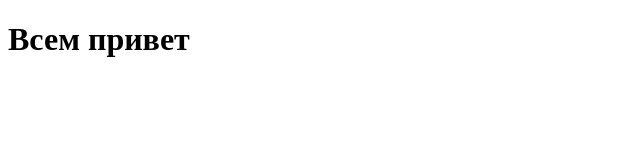
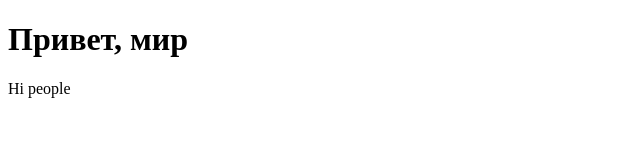
Before and after one commit to serriba/kolobok-stream, a plain HTML site: page index1.html in a window 1280 px wide. Shown: the whole page, without its empty margins (0-640 px from the left). Drawn offline with Linux system fonts and the light colour scheme.

Commit message:
add new p

```diff
--- a/index1.html
+++ b/index1.html
@@ -7,6 +7,7 @@
     <title>Document</title>
 </head>
 <body>
-    <h1>Всем привет</h1>
+    <h1>Привет, мир</h1>
+    <p> Hi people</p>
 </body>
 </html>
```
